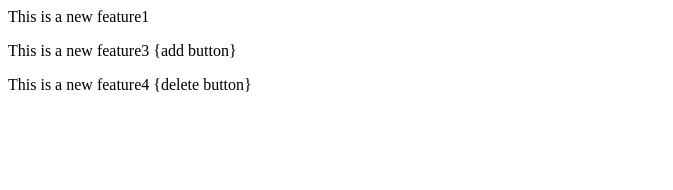
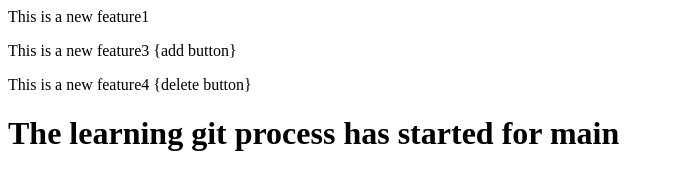
Before and after one commit to kundansk/localrepo, a plain HTML site: page index.html in a window 1280 px wide. Shown: the whole page, without its empty margins (0-673 px from the left). Drawn offline with Linux system fonts and the light colour scheme.

Commit message:
Update index.html

```diff
--- a/index.html
+++ b/index.html
@@ -1,3 +1,4 @@
 <p>This is a new feature1</p>
 <p>This is a new feature3 {add button}</p>
 <p>This is a new feature4 {delete button}</p>
+<h1> The learning git process has started for main  </h1>
```
